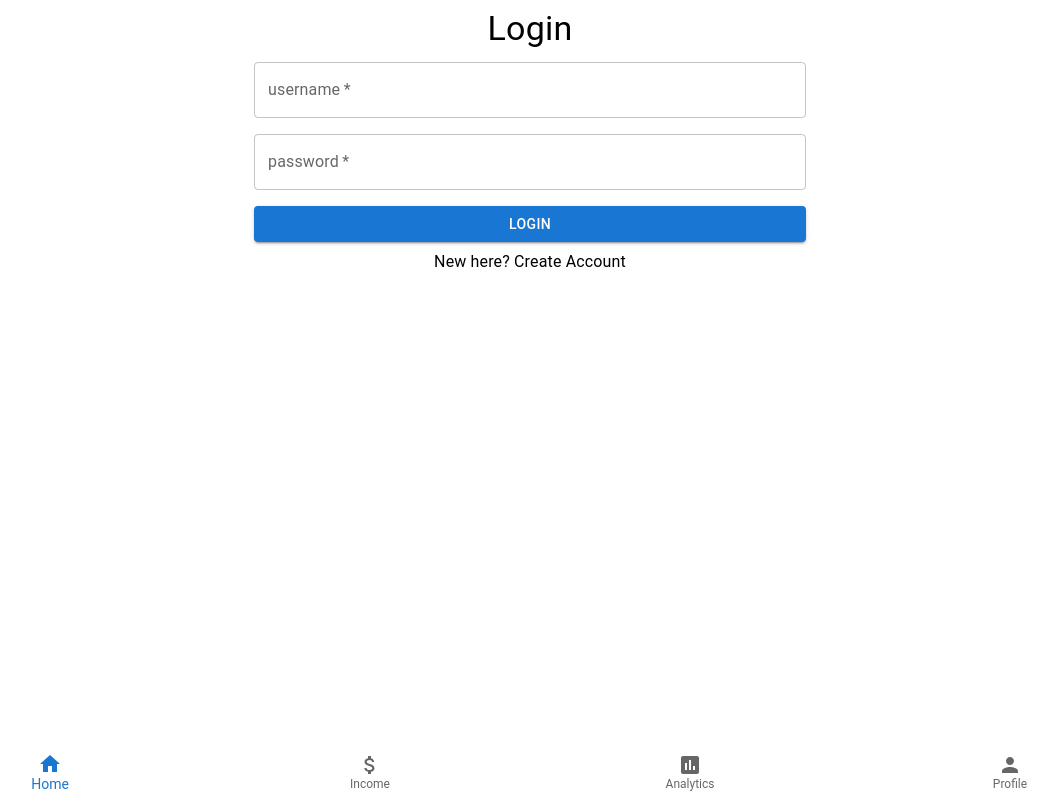
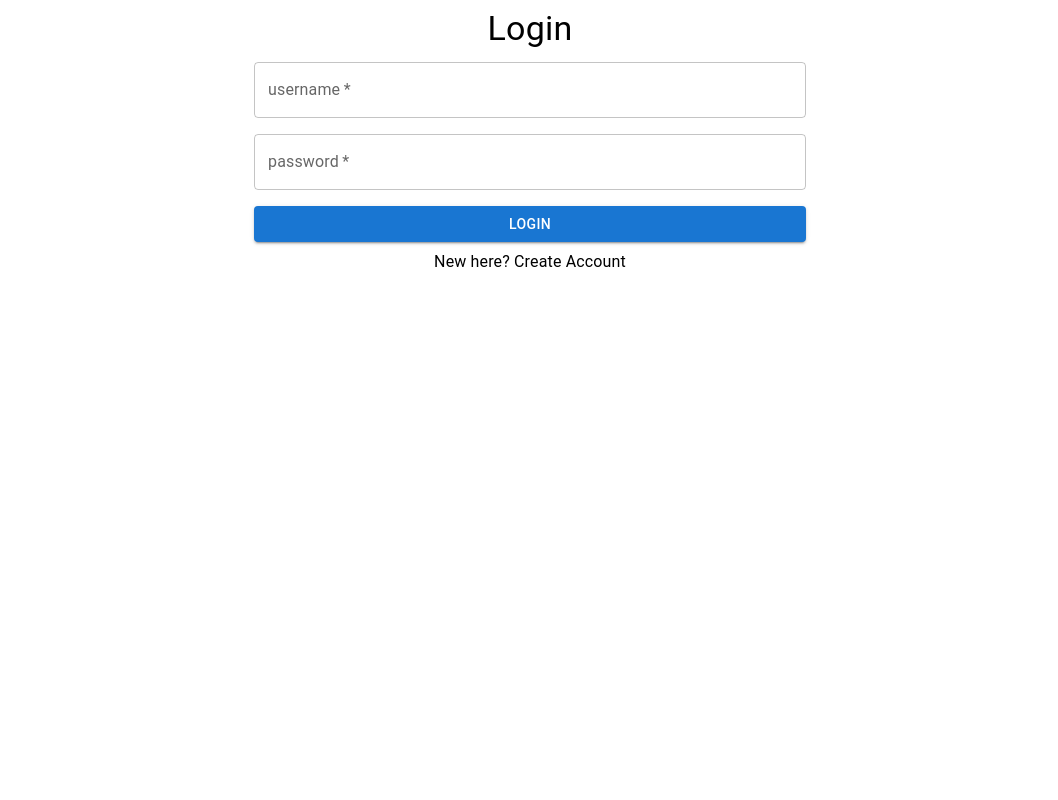
Before and after one commit to nsfoster87/WorkTracker, a React app: page / in a window 1280 px wide. Shown: the whole page, without its empty margins (110-1168 px from the left). Built offline with nearby package versions, Linux system fonts and the light colour scheme; the HTML template or start-up script is replaced by a standard one.

Commit message:
hook up nav bar to switch views

```diff
--- a/client/src/components/App.jsx
+++ b/client/src/components/App.jsx
@@ -10,15 +10,21 @@ import BottomNavigationBar from './BottomNavigation.jsx';
 const App = () => {
   const [currentView, setCurrentView] = useState('login');
 
-  const switchView = (view) => {
+  const changeView = (view) => {
     setCurrentView(view);
   };
 
   return (
     <>
-      {currentView === 'login' && <Login switchToSignup={() => switchView('signup')}/>}
-      {currentView === 'signup' && <Signup switchToLogin={() => switchView('login')}/>}
-      <BottomNavigationBar />
+      {currentView === 'login' && <Login switchToSignup={() => changeView('signup')}/>}
+      {currentView === 'signup' && <Signup switchToLogin={() => changeView('login')}/>}
+      {currentView === 'home' && <HomeView />}
+      {currentView === 'income' && <IncomeView />}
+      {currentView === 'analytics' && <AnalyticsView />}
+      {currentView === 'profile' && <ProfileView />}
+      {!['signup', 'login'].includes(currentView) &&
+        <BottomNavigationBar currentView={currentView} changeView={changeView} />
+      }
     </>
   );
 };
--- a/client/src/components/BottomNavigation.jsx
+++ b/client/src/components/BottomNavigation.jsx
@@ -2,16 +2,16 @@ import React, { useState } from 'react';
 import { BottomNavigation, BottomNavigationAction } from '@mui/material';
 import { Home, InsertChart, AttachMoney, Person } from '@mui/icons-material';
 
-const BottomNavigationBar = () => {
-  const [value, setValue] = useState(0);
+const BottomNavigationBar = ({ currentView, changeView }) => {
+  const handleChange = (e, newValue) => {
+    changeView(viewMap[newValue]);
+  };
 
-  const handleChange = (e, newValue) => {
-    setValue(newValue);
-  };
+  const viewMap = ['home', 'income', 'analytics', 'profile'];
 
   return (
     <BottomNavigation
-      value={value}
+      value={viewMap.indexOf(currentView)}
       onChange={handleChange}
       showLabels
       sx={{
```
Also changed, not shown: client/src/components/SignupView.jsx (deleted).
